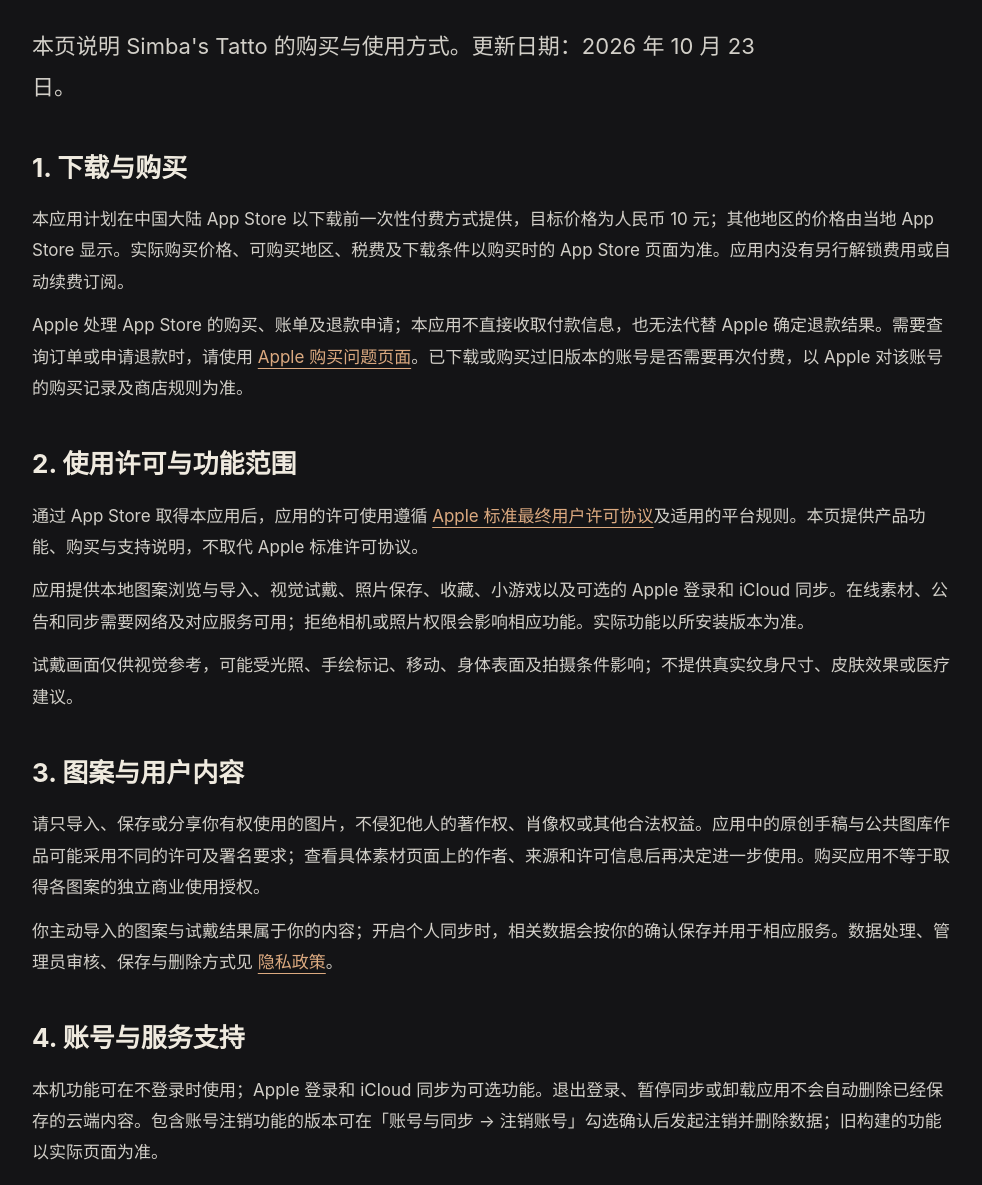
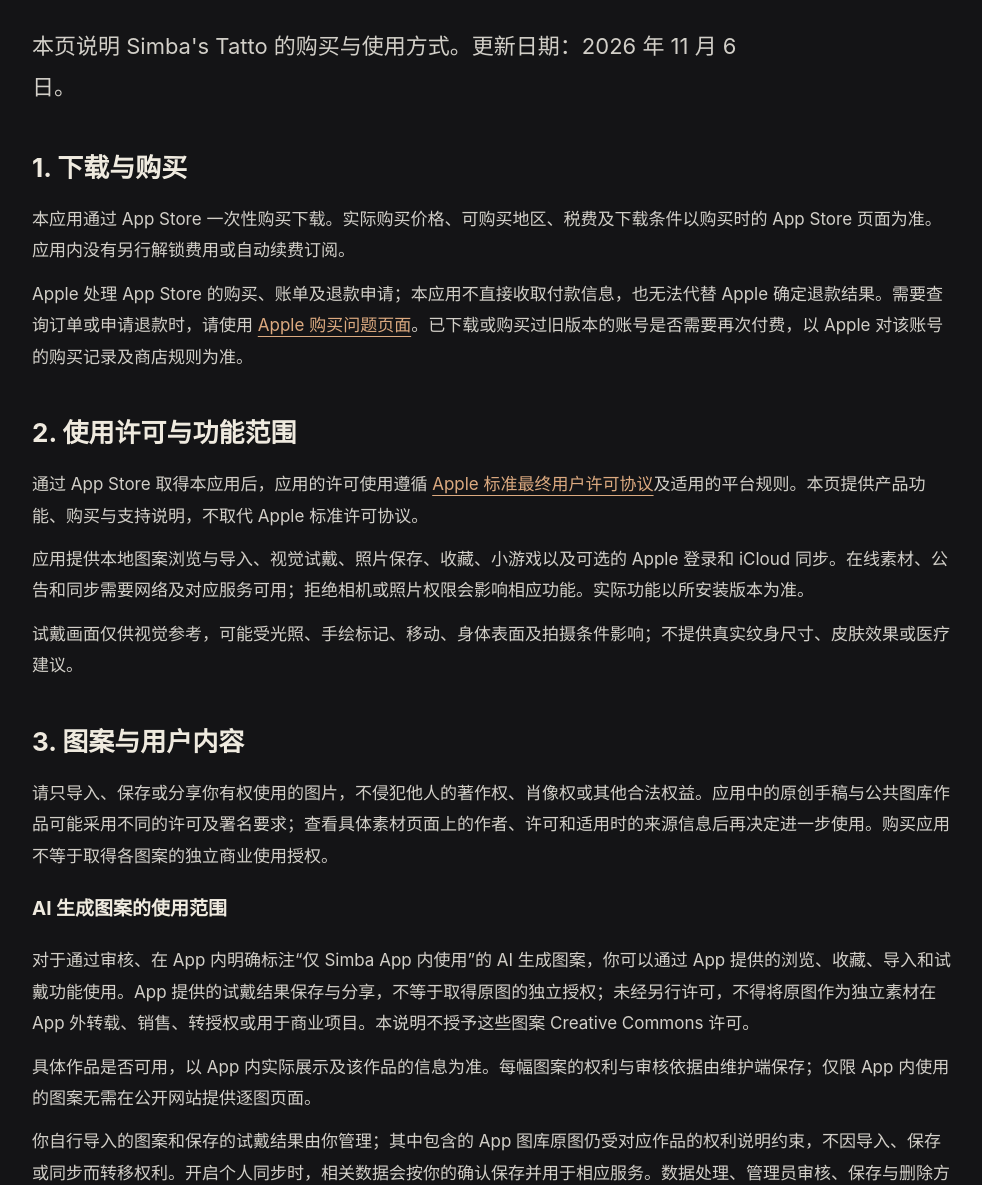
Before and after one commit to mortal-shaco/simba-tatto-support, a plain HTML site: page terms.html in a window 1280 px wide. Shown: the part 260-1445 px from the top of the page, without its empty margins (146-1128 px from the left). Drawn offline with Linux system fonts and the light colour scheme.

Commit message:
更新购买、隐私与账号注销说明

```diff
--- a/terms.html
+++ b/terms.html
@@ -13,9 +13,9 @@
 <main>
   <div class="eyebrow">TERMS / 用户协议与购买说明</div>
   <h1>先看清，再决定。</h1>
-  <p class="lead">本页说明 Simba's Tatto 的购买与使用方式。更新日期：2026 年 10 月 23 日。</p>
+  <p class="lead">本页说明 Simba's Tatto 的购买与使用方式。更新日期：2026 年 11 月 6 日。</p>
   <section><h2>1. 下载与购买</h2>
-    <p>本应用计划在中国大陆 App Store 以下载前一次性付费方式提供，目标价格为人民币 10 元；其他地区的价格由当地 App Store 显示。实际购买价格、可购买地区、税费及下载条件以购买时的 App Store 页面为准。应用内没有另行解锁费用或自动续费订阅。</p>
+    <p>本应用通过 App Store 一次性购买下载。实际购买价格、可购买地区、税费及下载条件以购买时的 App Store 页面为准。应用内没有另行解锁费用或自动续费订阅。</p>
     <p>Apple 处理 App Store 的购买、账单及退款申请；本应用不直接收取付款信息，也无法代替 Apple 确定退款结果。需要查询订单或申请退款时，请使用 <a href="https://reportaproblem.apple.com/" rel="noreferrer">Apple 购买问题页面</a>。已下载或购买过旧版本的账号是否需要再次付费，以 Apple 对该账号的购买记录及商店规则为准。</p>
   </section>
   <section><h2>2. 使用许可与功能范围</h2>
@@ -24,11 +24,14 @@
     <p>试戴画面仅供视觉参考，可能受光照、手绘标记、移动、身体表面及拍摄条件影响；不提供真实纹身尺寸、皮肤效果或医疗建议。</p>
   </section>
   <section><h2>3. 图案与用户内容</h2>
-    <p>请只导入、保存或分享你有权使用的图片，不侵犯他人的著作权、肖像权或其他合法权益。应用中的原创手稿与公共图库作品可能采用不同的许可及署名要求；查看具体素材页面上的作者、来源和许可信息后再决定进一步使用。购买应用不等于取得各图案的独立商业使用授权。</p>
-    <p>你主动导入的图案与试戴结果属于你的内容；开启个人同步时，相关数据会按你的确认保存并用于相应服务。数据处理、管理员审核、保存与删除方式见 <a href="privacy.html">隐私政策</a>。</p>
+    <p>请只导入、保存或分享你有权使用的图片，不侵犯他人的著作权、肖像权或其他合法权益。应用中的原创手稿与公共图库作品可能采用不同的许可及署名要求；查看具体素材页面上的作者、许可和适用时的来源信息后再决定进一步使用。购买应用不等于取得各图案的独立商业使用授权。</p>
+    <h3 id="ai-generated-artwork-rights">AI 生成图案的使用范围</h3>
+    <p>对于通过审核、在 App 内明确标注“仅 Simba App 内使用”的 AI 生成图案，你可以通过 App 提供的浏览、收藏、导入和试戴功能使用。App 提供的试戴结果保存与分享，不等于取得原图的独立授权；未经另行许可，不得将原图作为独立素材在 App 外转载、销售、转授权或用于商业项目。本说明不授予这些图案 Creative Commons 许可。</p>
+    <p>具体作品是否可用，以 App 内实际展示及该作品的信息为准。每幅图案的权利与审核依据由维护端保存；仅限 App 内使用的图案无需在公开网站提供逐图页面。</p>
+    <p>你自行导入的图案和保存的试戴结果由你管理；其中包含的 App 图库原图仍受对应作品的权利说明约束，不因导入、保存或同步而转移权利。开启个人同步时，相关数据会按你的确认保存并用于相应服务。数据处理、管理员审核、保存与删除方式见 <a href="privacy.html">隐私政策</a>。</p>
   </section>
   <section><h2>4. 账号与服务支持</h2>
-    <p>本机功能可在不登录时使用；Apple 登录和 iCloud 同步为可选功能。退出登录、暂停同步或卸载应用不会自动删除已经保存的云端内容。包含账号注销功能的版本可在「账号与同步 → 注销账号」勾选确认后发起注销并删除数据；旧构建的功能以实际页面为准。</p>
+    <p>本机功能可在不登录时使用；Apple 登录和 iCloud 同步为可选功能。退出登录、暂停同步或卸载应用不会自动删除已经保存的云端内容。支持账号注销的版本可在登录后打开「我的 → 设置 → 账号与同步 → 注销账号」勾选确认后发起注销并删除数据；旧构建的功能以实际页面为准。</p>
     <p>遇到购买、安装或退款问题，请先查看 Apple 购买记录；功能、隐私或账号问题可发邮件至 <a href="mailto:mortal.shaco@qq.com">mortal.shaco@qq.com</a>。我们会按适用规则与实际情况处理，不要求你提供密码或验证码。</p>
   </section>
   <section><h2>5. 备案与更新</h2>
```
Also changed, not shown: index.html (+2 -2 lines), privacy.html (+2 -2 lines).
